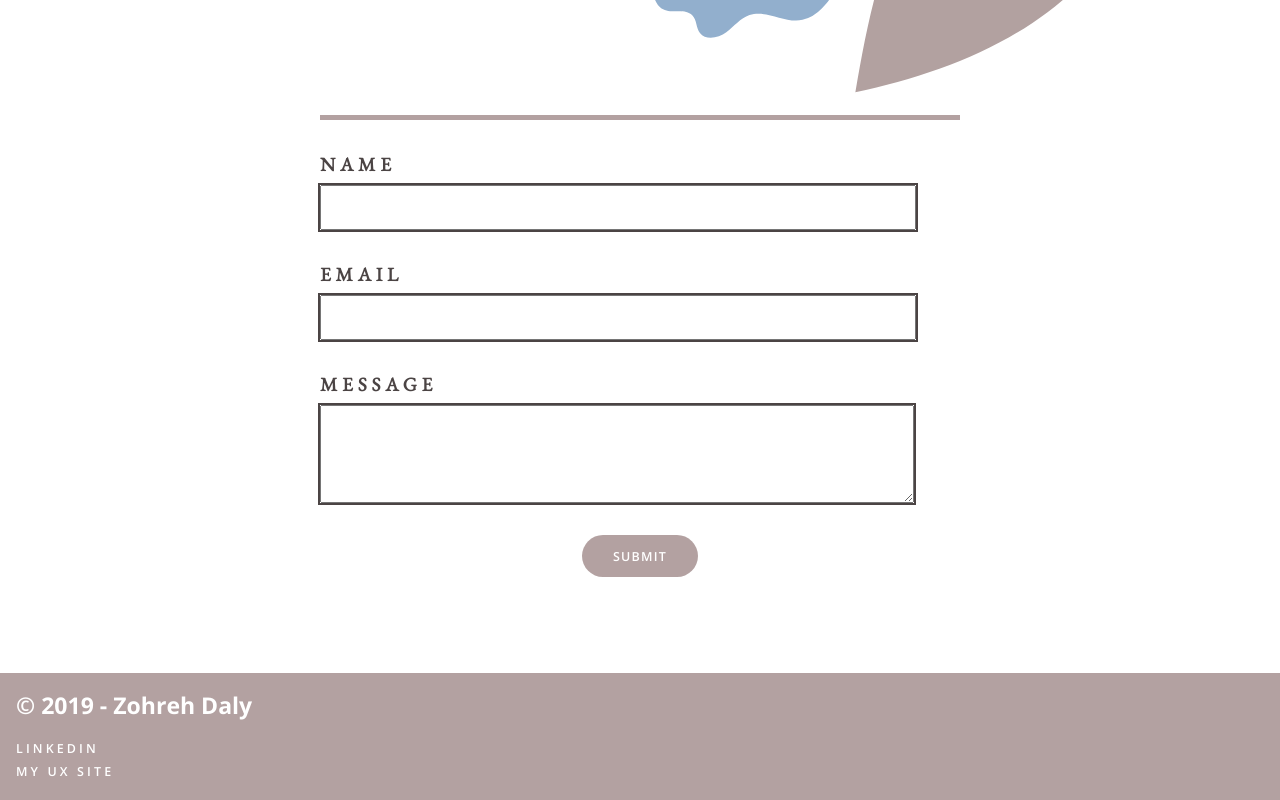
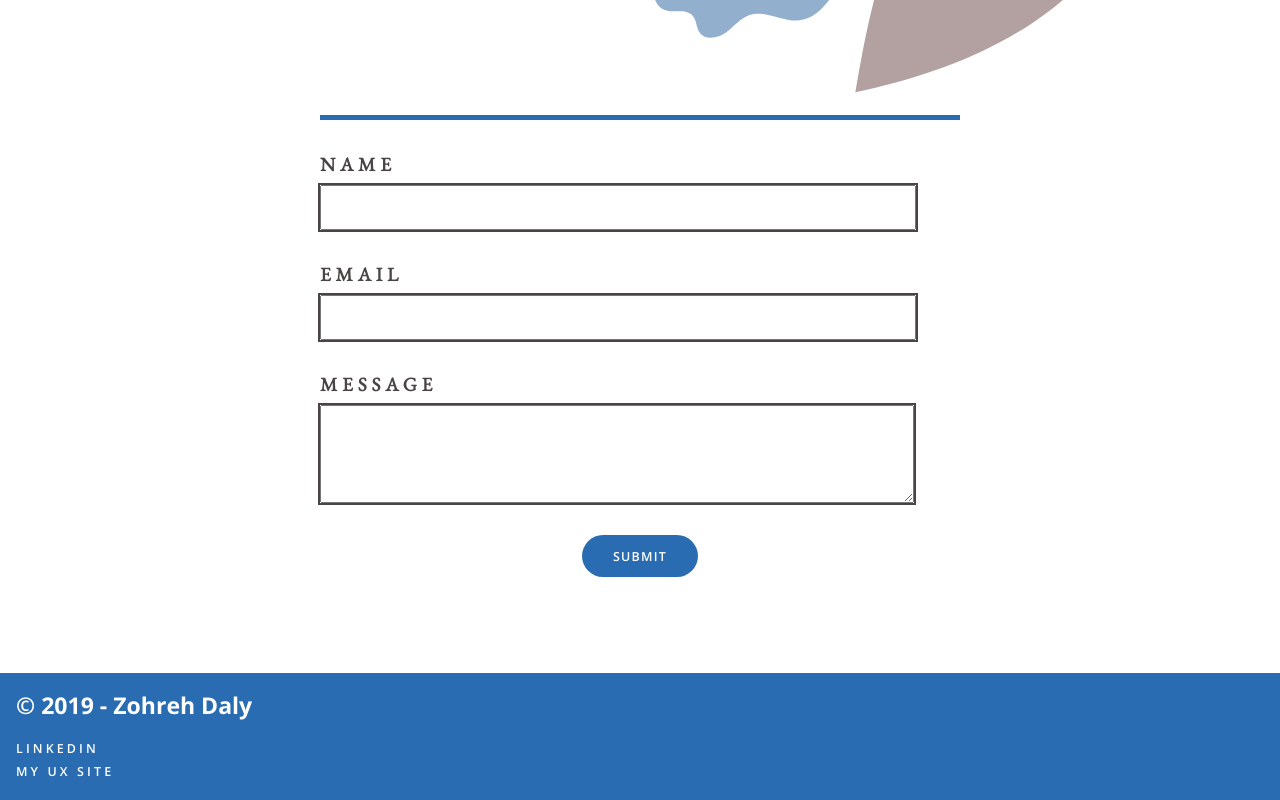
Before and after one commit to zohrehdaly/zohrehdaly.github.io, a plain HTML site: page contact.html in a window 1280 px wide. Shown: the part 634-1434 px from the top of the page. Drawn offline with nearby package versions, Linux system fonts and the light colour scheme.

Commit message:
Update stylesheet.css

```diff
--- a/stylesheet.css
+++ b/stylesheet.css
@@ -19,7 +19,7 @@ main {
 }
 
 section {
-    border-bottom: 5px solid var(--color-accent-dark);
+    border-bottom: 5px solid var(--color-primary-cool);
 	padding-bottom: 3rem;
 }
 
@@ -399,7 +399,7 @@ FOOTER COMPONENT
 
 footer {
   	width: 100vw;
-    background: var(--color-accent-dark);
+    background: var(--color-primary-cool);
 }
 
 .footer-contact {
@@ -431,7 +431,7 @@ footer {
 }
 
 .footer-text{
-    background: var(--color-accent-dark);
+    background: var(--color-primary-cool);
     color: var(--color-white);
     display: inline-block;
     margin: 0;
@@ -510,7 +510,7 @@ BUTTONS
 */
 
 button {
-    background-color: var(--color-accent-dark);
+    background-color: var(--color-primary-cool);
     border-radius: 100px;
     border-style: none;
     color: var(--color-white);
```
